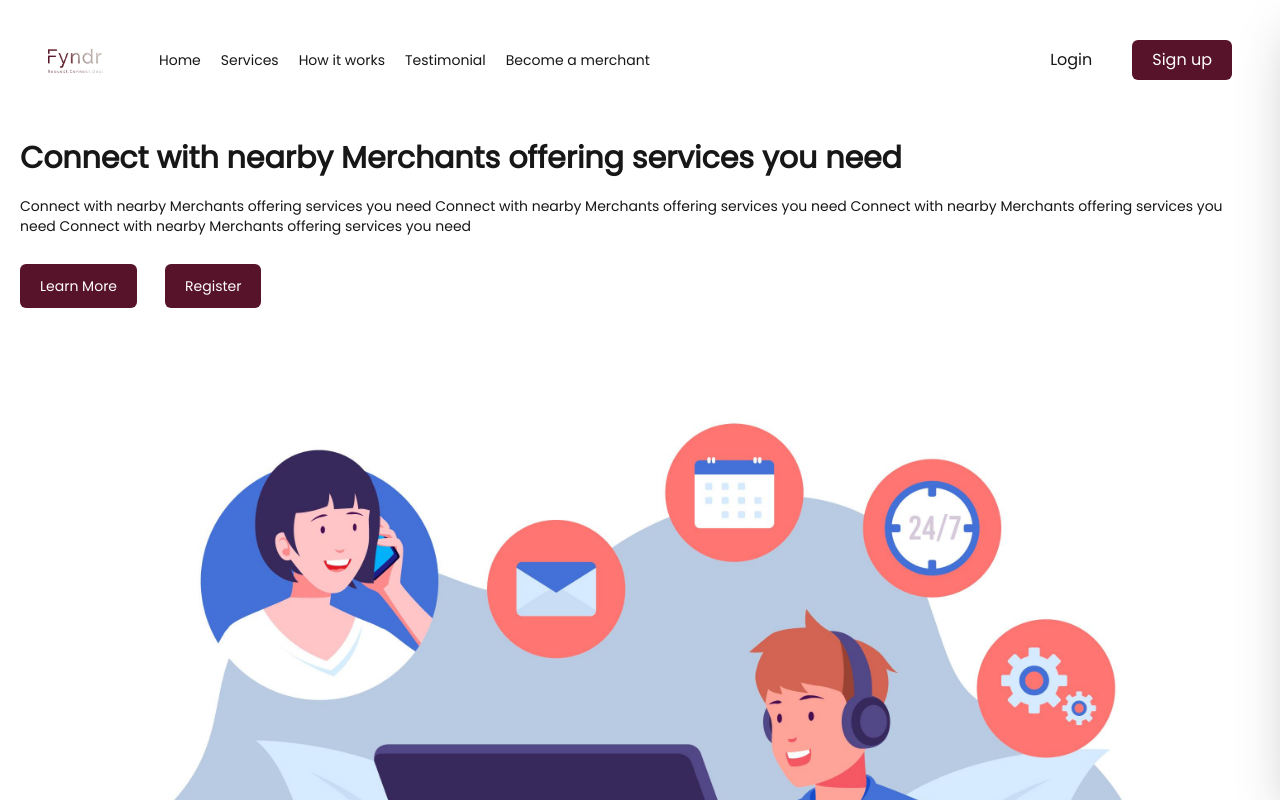
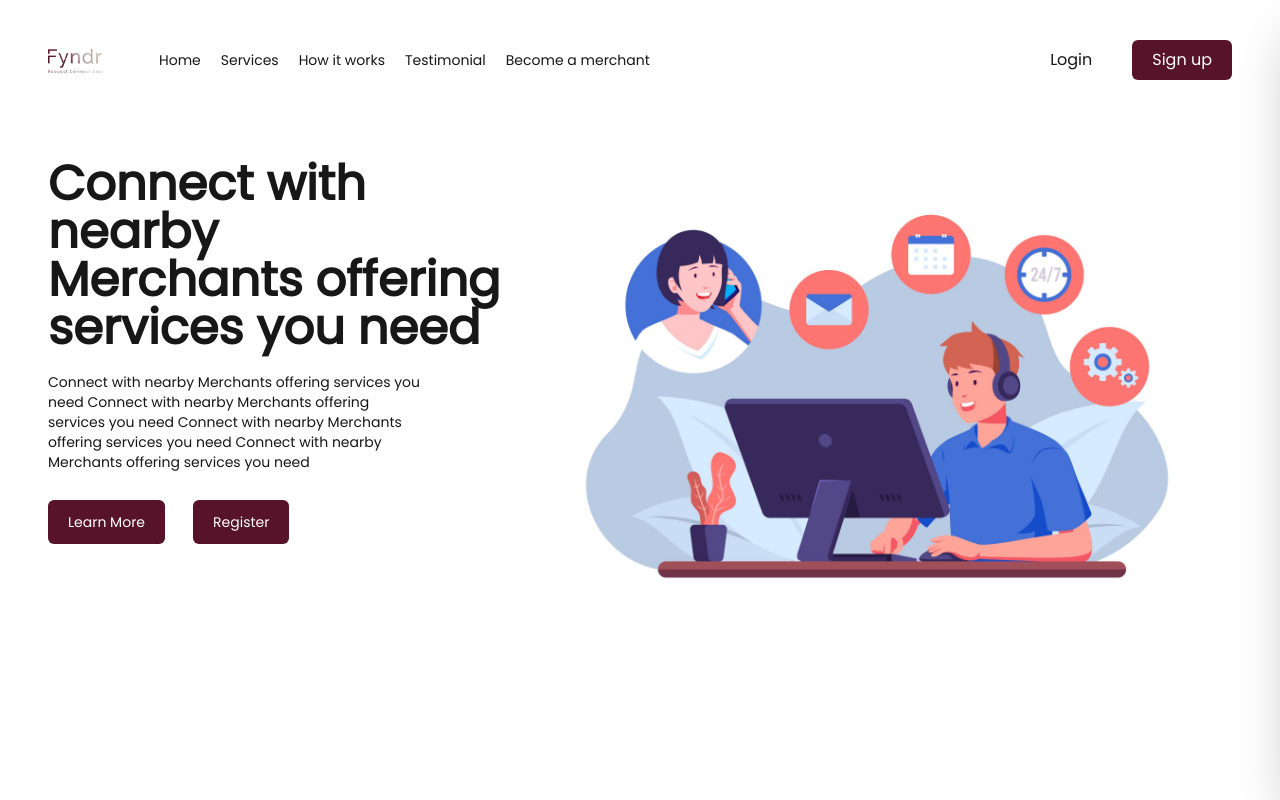
Before and after one commit to OgheneDev/fyndr, a Next.js app: page / in a window 1280 px wide. Shown: the top 800 px of the page. Built offline with nearby package versions, Linux system fonts and the light colour scheme.

Commit message:
Hero section

```diff
--- a/src/components/landing page/HeroSection.jsx
+++ b/src/components/landing page/HeroSection.jsx
@@ -3,13 +3,19 @@ import Image from 'next/image'
 
 const HeroSection = () => {
   return (
-    <section className='flex flex-col gap-5 p-5'>
-        <div className="text-content">
+    <section className='flex flex-col md:flex-row md:gap-0 md:justify-between gap-5 p-5 md:py-10 md:px-12'>
+        <div className="text-content md:w-[40%]">
             <article className='space-y-5 mb-7'>
-                <h1 className='text-3xl font-bold'>
-                    Connect with nearby Merchants offering services you need
+                <h1 className='text-3xl md:text-5xl font-bold'>
+                    Connect with nearby<br className='hidden md:block' />
+                    Merchants offering<br className='hidden md:block' />
+                     services you need
                 </h1>
-                <p className='text-sm'>Connect with nearby Merchants offering services you need Connect with nearby Merchants offering services you need Connect with nearby Merchants offering services you need Connect with nearby Merchants offering services you need </p>
+                <p className='text-sm'>Connect with nearby Merchants offering services you<br className='hidden md:block' />
+                 need Connect with nearby Merchants offering<br className='hidden md:block' />
+                  services you need Connect with nearby Merchants<br className='hidden md:block' />
+                   offering services you need Connect with nearby<br className='hidden md:block' />
+                    Merchants offering services you need </p>
             </article>
             <div className='flex items-center gap-7'>
                 <button className='bg-[#57132A] text-white py-3 px-5 rounded-md text-sm'>
@@ -21,13 +27,13 @@ const HeroSection = () => {
             </div>
         </div>
 
-        <div className="image-content">
+        <div className="image-content md:w-[60%]">
             <Image
               src={'/images/hero.jpg'}
               width={100}
               height={100}
               alt='Hero'
-              className='w-full'
+              className='w-full h-auto'
             />
         </div>
     </section>
```
